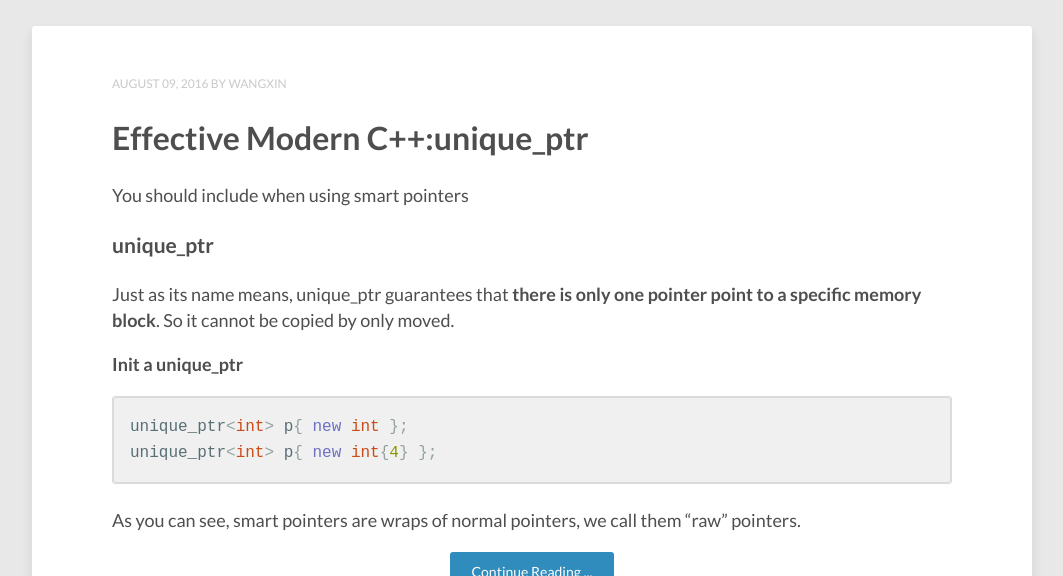
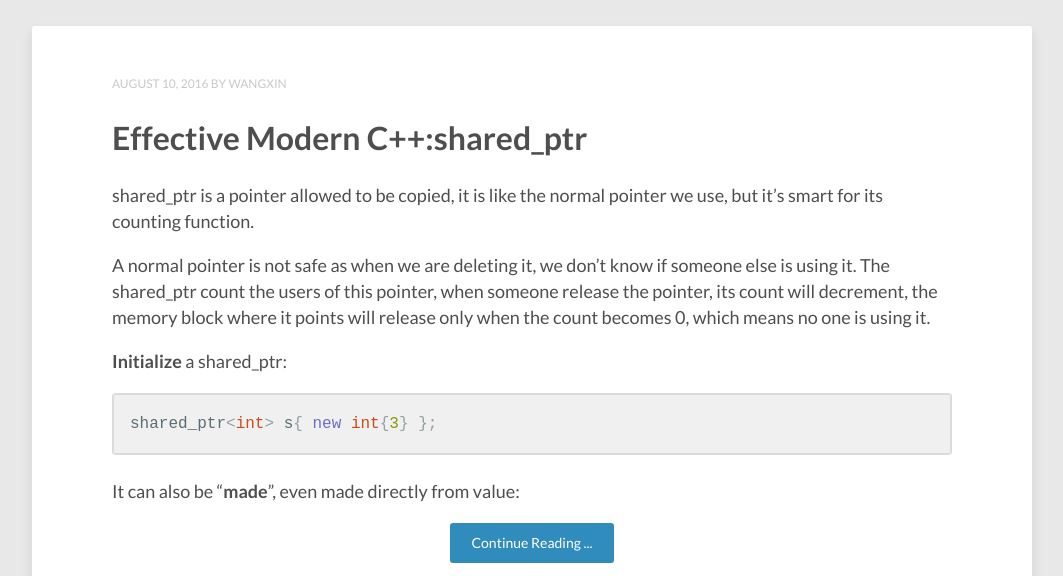
Before and after one commit to einsteinliu/einsteinliu.github.io, a Jekyll site: the page built from index.html, in a window 1280 px wide and 900 px high, cut to the strip 324-900 px from the top of the window. Shown: the whole strip, without its empty margins (108-1171 px from the left). Built offline with Jekyll 4.4.1, drawn with Linux system fonts in a browser that asks for light colours; nearby versions of some CDN libraries; the list of posts is cut into pages by our own code; comment, search, counter and statistics services are not loaded; some of the changed text lies outside the part shown.

Commit message:
shared_ptr

````diff
--- a/_posts/2016-08-08-ModernCpp4.md
+++ b/_posts/2016-08-08-ModernCpp4.md
@@ -27,6 +27,8 @@ When declaring a constexpr, it should be assigned with a already existed value.
 Amazing, no debugging needed, when you are codding, you already know the result.
 
 **Thread safe programming**
+
+Use lock_guard to keep the whole function thread safe:
 
 ```c++
 #include <iostream>
@@ -119,3 +121,11 @@ Using **mutex** and **lock_guard**, the output is like this:
 2 21
 2 22
 ```
+
+Use atomic to keep a single variable thread safe:
+
+```c++
+mutable std::atomic<int> callCount{ 0 };
+```
+
+Just wrap the variable as above, it becomes thread safe.
--- a/_posts/2016-08-09-ModernCpp5.md
+++ b/_posts/2016-08-09-ModernCpp5.md
@@ -68,3 +68,12 @@ shared_ptr<int> createnewShared(){
 ```
 
 if you want to produce a shared_ptr, the original version as an unique_ptr is moved, which means the newly produced shared_ptr will be the only existed copy of the original version, this is very clean.
+
+If you want to use unique_ptr for array, you should declare it as:
+
+```c++
+	int n = 5;
+	unique_ptr<int[]> intArray{ new int[n] };
+	for (int i = 0; i < n; i++)
+		intArray[i] = i;
+```
--- /dev/null
+++ b/_posts/2016-08-10-ModernCpp6.md
@@ -0,0 +1,70 @@
+---
+layout: post
+title: Effective Modern C++:shared_ptr
+description: "Some tricks for modern C++"
+tags: [C++]
+categories: [Tech, Program]
+
+---
+
+shared_ptr is a pointer allowed to be copied, it is like the normal pointer we use, but it's smart for its counting function.
+
+A normal pointer is not safe as when we are deleting it, we don't know if someone else is using it. The shared_ptr count the users of this pointer, when someone release the pointer, its count will decrement, the memory block where it points will release only when the count becomes 0, which means no one is using it.
+
+**Initialize** a shared_ptr:
+
+```c++
+shared_ptr<int> s{ new int{3} };
+```
+
+It can also be "**made**", even made directly from value:
+
+
+
+<!-- more -->
+
+
+
+```c++
+int normalInt = 5;
+shared_ptr<int> madePtr = make_shared<int>(normalInt);
+shared_ptr<int> madePtr2 = make_shared<int>(1);//from number
+```
+
+It can be **copied** and **moved**, when it is copied, its count increments:
+
+```c++
+shared_ptr<int> m = move(s);
+shared_ptr<int> k = m;
+long count = k.use_count();//count is now 2
+```
+
+Its release function is **reset**:
+
+```c++
+k.reset();
+count = k.use_count();//count is now 1
+```
+
+What's more, **it supports customer delete**, when you want to do some additional deleting work except deleting the pointer itself, you may need it. The customer delete function will be called only when the user count is 0:
+
+```c++
+struct V
+{//Our object
+	int* v;
+	V()
+	{
+		v = new int[100];
+	}
+};
+void deleteV(V* vPtr)
+{//Our customer delete function
+	delete vPtr->v;
+}
+shared_ptr<V> newV{ new V(),deleteV};//customer delete as para
+shared_ptr<V> oldV = newV;//copied once, count is now 2
+oldV.reset();//deleteV will not be called now, as count is 1
+newV.reset();//deleteV will now be called, count is 0
+```
+
+**It doesn't support array!**
````
